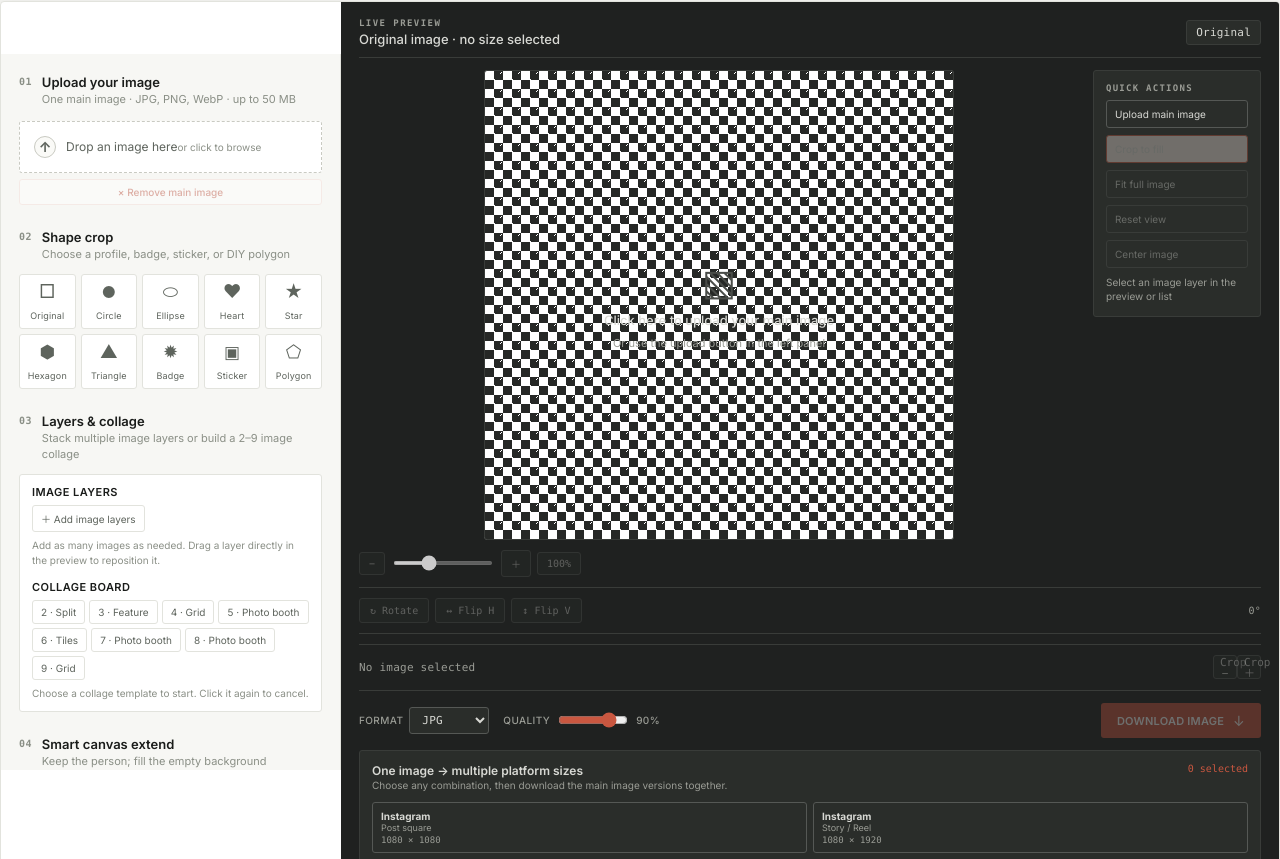
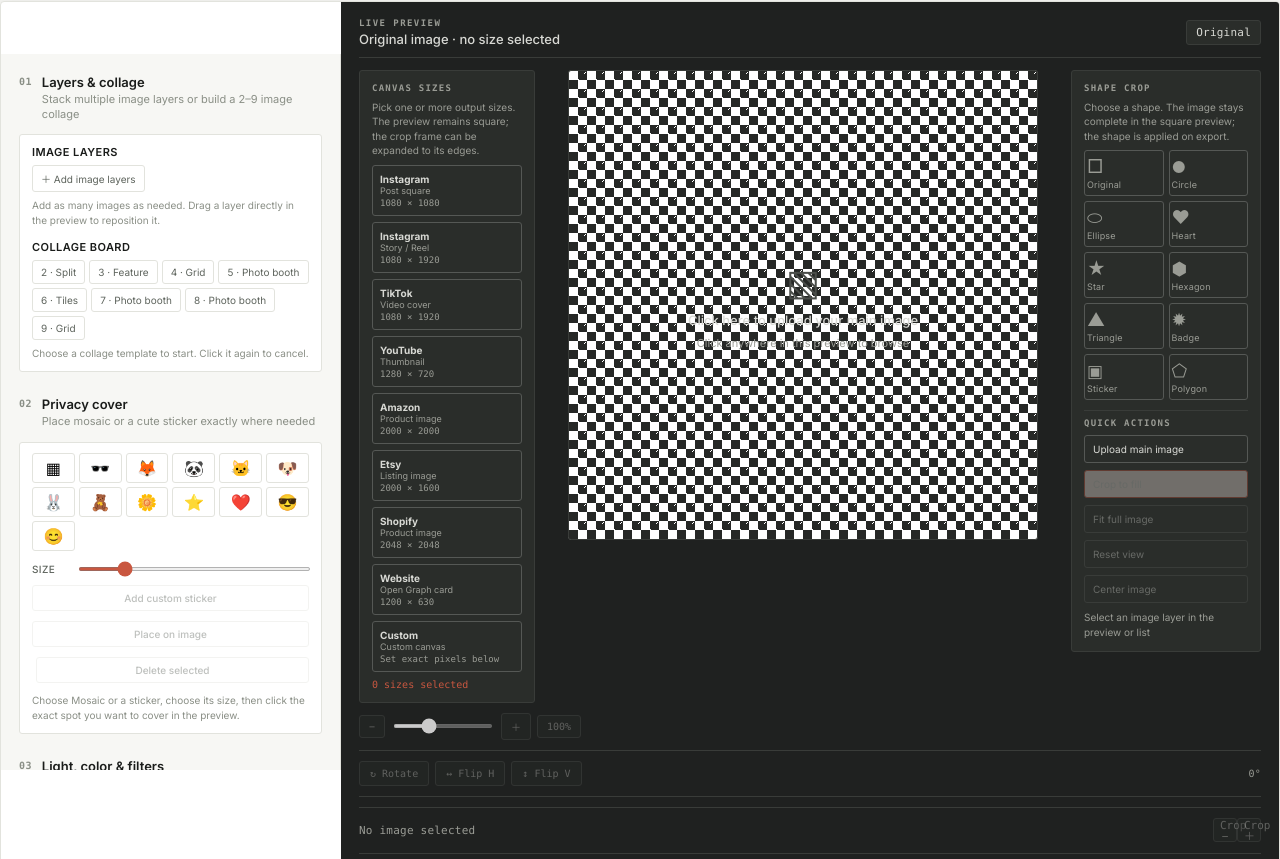
Before and after one commit to samzixiao/image-tools-site, a React (Vite) app: page / in a window 1280 px wide. Shown: the part 301-1160 px from the top of the page. Built offline with nearby package versions, Linux system fonts and the light colour scheme; a web font is replaced by a local one.

Commit message:
Refine preview layout and upload workflow

```diff
--- a/src/App.css
+++ b/src/App.css
@@ -431,7 +431,7 @@
 }
 .preview-workarea {
   display: grid;
-  grid-template-columns: minmax(0, 1fr) 168px;
+  grid-template-columns: 176px minmax(0, 1fr) 190px;
   gap: 14px;
   align-items: start;
 }
@@ -524,6 +524,23 @@
   border: 2px solid #e77967;
   box-shadow: inset 0 0 0 1px #ffffff88;
   pointer-events: none;
+}
+.preview-remove-main {
+  position: absolute;
+  z-index: 25;
+  top: 10px;
+  right: 10px;
+  border: 1px solid #ffffff66;
+  border-radius: var(--r-md);
+  padding: 6px 8px;
+  background: #111513cc;
+  color: #fff;
+  font: 10px var(--font-mono);
+  cursor: pointer;
+}
+.preview-remove-main:hover {
+  border-color: var(--accent);
+  background: var(--accent);
 }
 .empty {
   display: flex;
@@ -1782,6 +1799,10 @@ footer {
   height: 1em;
   object-fit: contain;
 }
+.privacy-sticker-preview.selected {
+  outline: 2px solid var(--accent);
+  outline-offset: 2px;
+}
 .sticker-resize-handle {
   position: absolute;
   right: -11px;
@@ -1825,17 +1846,19 @@ footer {
   display: grid;
   place-items: center;
   transform: translate(-50%, -50%);
-  border: 2px solid #fff8;
+  border: 2px solid var(--accent);
   border-radius: 8%;
-  color: #fff;
+  color: var(--accent);
   font-family: Arial, sans-serif;
   font-size: 42px !important;
   line-height: 1;
-  background:
-    linear-gradient(90deg, #76818bcc 50%, transparent 50%) 0 0 / 14px 14px,
-    linear-gradient(#5f6974cc 50%, #88929dcc 50%) 0 0 / 14px 14px;
-  box-shadow: 0 1px 4px #0005;
+  background: transparent;
+  box-shadow: none;
   pointer-events: none;
+}
+.privacy-mask-preview.selected {
+  border-color: var(--accent-hover);
+  box-shadow: 0 0 0 2px var(--accent-soft);
 }
 .canvas-zoom {
   position: absolute;
@@ -1893,6 +1916,87 @@ footer {
   border: 1px solid var(--border-dark);
   border-radius: var(--r-md);
   background: var(--bg-workspace-soft);
+}
+.preview-size-tools {
+  min-width: 0;
+  display: grid;
+  gap: 7px;
+  align-content: start;
+  padding: 12px;
+  border: 1px solid var(--border-dark);
+  border-radius: var(--r-md);
+  background: var(--bg-workspace-soft);
+}
+.preview-size-tools > b,
+.preview-shape-selector > b {
+  color: var(--text-on-dark-muted);
+  font: 600 9px var(--font-mono);
+  letter-spacing: .14em;
+}
+.preview-size-tools > small,
+.preview-shape-selector > small {
+  color: var(--text-on-dark-muted);
+  font-size: 10px;
+  line-height: 1.45;
+}
+.preview-size-tools .batch-options {
+  grid-template-columns: 1fr;
+  margin-top: 0;
+}
+.preview-size-tools .batch-option {
+  padding: 7px;
+}
+.preview-size-count {
+  color: var(--accent);
+  font: 10px var(--font-mono);
+}
+.preview-shape-selector {
+  display: grid;
+  gap: 7px;
+  padding-bottom: 10px;
+  border-bottom: 1px solid var(--border-dark);
+}
+.preview-side-tools .shape-grid {
+  grid-template-columns: repeat(2, minmax(0, 1fr));
+  gap: 5px;
+  margin: 0;
+}
+.preview-side-tools .shape {
+  min-width: 0;
+  padding: 5px 2px 4px;
+  background: transparent;
+  border-color: var(--border-dark-strong);
+  color: var(--text-on-dark-muted);
+}
+.preview-side-tools .shape:hover,
+.preview-side-tools .shape.active,
+.preview-side-tools .shape.active:hover {
+  border-color: var(--accent);
+  background: var(--accent-soft);
+  color: var(--accent);
+}
+.preview-side-tools .shape small {
+  color: inherit;
+}
+.preview-side-tools .polygon-panel {
+  margin: 0;
+  padding: 7px;
+  border-color: var(--border-dark);
+  background: transparent;
+}
+.preview-side-tools .polygon-panel > b,
+.preview-side-tools .polygon-panel small {
+  color: var(--text-on-dark-muted);
+}
+.preview-side-tools .polygon-panel > div {
+  flex-wrap: wrap;
+}
+.preview-side-tools .polygon-panel button {
+  flex: 1 1 70px;
+  padding: 5px;
+  border-color: var(--border-dark-strong);
+  background: transparent;
+  color: var(--text-on-dark-muted);
 }
 .preview-side-tools > b {
   color: var(--text-on-dark-muted);
@@ -2570,11 +2674,21 @@ footer {
     min-height: auto;
   }
   .preview-workarea {
-    display: block;
+    display: flex;
+    flex-direction: column;
+  }
+  .preview-size-tools {
+    order: 0;
+    width: 100%;
+  }
+  .preview-workarea > .stage {
+    order: 1;
   }
   .preview-side-tools {
+    order: 2;
     grid-template-columns: repeat(2, minmax(0, 1fr));
     margin-top: 10px;
+    width: 100%;
   }
   .preview-side-tools > b,
   .preview-side-tools small {
--- a/src/App.tsx
+++ b/src/App.tsx
@@ -350,8 +350,8 @@ function App() {
     y: number;
     position: DimensionMarker["labelPosition"];
   } | null>(null);
-  const [expandMode, setExpandMode] = useState<ExpandMode>("none"),
-    [expandStrength, setExpandStrength] = useState(35),
+  const [expandMode] = useState<ExpandMode>("none"),
+    [expandStrength] = useState(35),
     [privacySticker, setPrivacySticker] = useState(""),
     [stickerSize, setStickerSize] = useState(16),
     [placingSticker, setPlacingSticker] = useState(false);
@@ -1018,7 +1018,6 @@ function App() {
     setCollageTemplateId(null);
     collageUploadStartRef.current = null;
     setCollageUploadStart(null);
-    setExpandMode("none");
     setPrivacySticker("");
     setPrivacyCovers([]);
     setSelectedCoverId(null);
@@ -1749,19 +1748,6 @@ function App() {
         </section>
         <section className="workspace" id="tool">
           <aside className="controls">
-            <Step
-              n="01"
-              title="Upload your image"
-              sub="One main image · JPG, PNG, WebP · up to 50 MB"
-            />
-            <button
-              className="upload"
-              onClick={() => fileInput.current?.click()}
-            >
-              <b>↑</b>Drop an image here
-              <br />
-              <small>or click to browse</small>
-            </button>
             <input
               ref={fileInput}
               type="file"
@@ -1773,61 +1759,8 @@ function App() {
                 event.target.value = "";
               }}
             />
-            {fileName && (
-              <p className="file">
-                ✓ {fileName}{" "}
-                <span>
-                  {natural.width} × {natural.height}px
-                </span>
-              </p>
-            )}
-            <button className="clear-main-image" disabled={!url} onClick={removeBaseImage}>× Remove main image</button>
             <Step
-              n="02"
-              title="Shape crop"
-              sub="Choose a profile, badge, sticker, or DIY polygon"
-            />
-            <div className="shape-grid">
-              {shapes.map((item) => (
-                <button
-                  className={shape === item && item !== "original" ? "shape active" : "shape"}
-                  key={item}
-                  onClick={() => setShape(shape === item ? "original" : item)}
-                >
-                  <span className={`shape-icon ${item}`}>
-                    {shapeSymbol[item]}
-                  </span>
-                  <small>{item[0].toUpperCase() + item.slice(1)}</small>
-                </button>
-              ))}
-            </div>
-            {shape === "polygon" && (
-              <div className="polygon-panel">
-                <b>DIY polygon · {polygonPoints.length}/30 points</b>
-                <div>
-                  <button
-                    className={addingPolygonPoint ? "active" : ""}
-                    onClick={() => setAddingPolygonPoint(true)}
-                    disabled={polygonPoints.length >= 30}
-                  >
-                    {addingPolygonPoint ? "Click the preview…" : "＋ Add point"}
-                  </button>
-                  <button
-                    onClick={() =>
-                      {
-                        setPolygonPoints(defaultPolygonPoints);
-                        setAddingPolygonPoint(false);
-                      }
-                    }
-                  >
-                    Restore original shape
-                  </button>
-                </div>
-                <small>Drag any orange point in the preview to reshape it.</small>
-              </div>
-            )}
-            <Step
-              n="03"
+              n="01"
               title="Layers & collage"
               sub="Stack multiple image layers or build a 2–9 image collage"
             />
@@ -1879,46 +1812,7 @@ function App() {
               </div>
             </div>
             <Step
-              n="04"
-              title="Smart canvas extend"
-              sub="Keep the person; fill the empty background"
-            />
-            <div className="expand-panel">
-              <select
-                value={expandMode}
-                onChange={(event) => {
-                  setExpandMode(event.target.value as ExpandMode);
-                  if (event.target.value !== "none") setMode("fit");
-                }}
-              >
-                <option value="none">No extension</option>
-                <option value="blur">Blurred photo extension</option>
-                <option value="mirror">Mirrored photo extension</option>
-                <option value="gradient">Gradient extension</option>
-                <option value="solid">Solid-color extension</option>
-              </select>
-              {(expandMode === "blur" || expandMode === "mirror") && (
-                <label>
-                  Softness{" "}
-                  <input
-                    type="range"
-                    min="8"
-                    max="90"
-                    value={expandStrength}
-                    onChange={(event) =>
-                      setExpandStrength(Number(event.target.value))
-                    }
-                  />{" "}
-                  <b>{expandStrength}</b>
-                </label>
-              )}
-              <small>
-                Fits the original photo on top of an extended background. It
-                does not invent missing scenery.
-              </small>
-            </div>
-            <Step
-              n="05"
+              n="02"
               title="Privacy cover"
               sub="Place mosaic or a cute sticker exactly where needed"
             />
@@ -2011,7 +1905,7 @@ function App() {
               </small>
             </div>
             <Step
-              n="06"
+              n="03"
               title="Light, color & filters"
               sub="Non-destructive browser adjustments"
             />
@@ -2102,7 +1996,7 @@ function App() {
               </button>
             </div>
             <Step
-              n="07"
+              n="04"
               title="Text, watermark & canvas"
               sub="Add a caption, background, or border"
             />
@@ -2261,7 +2155,7 @@ function App() {
               Reset all edits
             </button>
             <Step
-              n="08"
+              n="05"
               title="Product details"
               sub="Add movable bilingual dimension markers and a text layer"
             />
@@ -2415,7 +2309,7 @@ function App() {
               </small>
             </div>
             <Step
-              n="09"
+              n="06"
               title="Fit & export"
               sub="Choose crop or keep the full image"
             />
@@ -2447,6 +2341,51 @@ function App() {
               </b>
             </div>
             <div className="preview-workarea">
+            <aside className="preview-size-tools" aria-label="Canvas size selection">
+              <b>CANVAS SIZES</b>
+              <small>Pick one or more output sizes. The preview remains square; the crop frame can be expanded to its edges.</small>
+              <div className="batch-options">
+                {presets.map((item) => {
+                  const selected = batchPresetIds.includes(item.id);
+                  return (
+                    <button
+                      key={item.id}
+                      type="button"
+                      className={selected ? "batch-option active" : "batch-option"}
+                      aria-pressed={selected}
+                      onClick={() => toggleBatchPreset(item)}
+                    >
+                      <b>{item.group}</b>
+                      <span>{item.en}</span>
+                      <small>{item.width} × {item.height}</small>
+                    </button>
+                  );
+                })}
+                <button
+                  type="button"
+                  className={sizeSelected && preset.id === "custom" ? "batch-option active" : "batch-option"}
+                  onClick={() => {
+                    if (sizeSelected && preset.id === "custom") setSizeSelected(false);
+                    else {
+                      setBatchPresetIds([]);
+                      choosePreset({ id: "custom", group: "Custom", name: "自定义尺寸", en: "Custom size", width: custom.width, height: custom.height });
+                    }
+                  }}
+                >
+                  <b>Custom</b>
+                  <span>Custom canvas</span>
+                  <small>Set exact pixels below</small>
+                </button>
+              </div>
+              {preset.id === "custom" && (
+                <div className="batch-custom-size">
+                  <label>Width <input type="number" value={custom.width} onChange={(event) => setCustom({ ...custom, width: Number(event.target.value) })} /></label>
+                  <b>×</b>
+                  <label>Height <input type="number" value={custom.height} onChange={(event) => setCustom({ ...custom, height: Number(event.target.value) })} /></label>
+                </div>
+              )}
+              <span className="preview-size-count">{batchPresetIds.length} size{batchPresetIds.length === 1 ? "" : "s"} selected</span>
+            </aside>
             <div
               className={drag || frameDrag || polygonDrag !== null || markerDrag || markerLabelDrag || markerResizeDrag || textDrag || textResizeDrag || layerDrag || layerResizeDrag || collageResizeDrag || collageDrag ? "stage is-dragging" : "stage"}
               style={{
@@ -2483,6 +2422,20 @@ function App() {
                 setTextResizeDrag(null);
               }}
             >
+              {url && (
+                <button
+                  className="preview-remove-main"
+                  type="button"
+                  aria-label="Remove main image from preview"
+                  onPointerDown={(event) => event.stopPropagation()}
+                  onClick={(event) => {
+                    event.stopPropagation();
+                    removeBaseImage();
+                  }}
+                >
+                  × Remove image
+                </button>
+              )}
               {url || selectedCollageTemplate ? (
                 <>
                   {url && (expandMode === "blur" || expandMode === "mirror") && (
@@ -2706,8 +2659,8 @@ function App() {
                       key={cover.id}
                       className={
                         cover.kind === "mosaic"
-                          ? "privacy-mask-preview mosaic-mask-preview editable"
-                          : "privacy-sticker-preview editable"
+                          ? `privacy-mask-preview mosaic-mask-preview editable${selectedCoverId === cover.id ? " selected" : ""}`
+                          : `privacy-sticker-preview editable${selectedCoverId === cover.id ? " selected" : ""}`
                       }
                       onPointerDown={(event) => beginStickerDrag(event, cover)}
                       onClick={(event) => {
@@ -2720,14 +2673,10 @@ function App() {
                         fontSize: `${cover.size}cqw`,
                         width: cover.kind === "mosaic" ? `${cover.size}%` : undefined,
                         height: cover.kind === "mosaic" ? `${cover.size}%` : undefined,
-                        outline:
-                          selectedCoverId === cover.id
-                            ? "2px solid #e86f5c"
-                            : undefined,
                       }}
                     >
                       {cover.kind === "mosaic" ? (
-                        "▦"
+                        null
                       ) : cover.kind.startsWith("blob:") ? (
                         <img src={cover.kind} alt="Custom privacy sticker" />
                       ) : (
@@ -2762,11 +2711,55 @@ function App() {
                   <input className="stage-upload-input" type="file" accept="image/*" aria-label="Upload main image in preview" onPointerDown={(event) => event.stopPropagation()} onChange={(event: ChangeEvent<HTMLInputElement>) => { loadFile(event.target.files?.[0]); event.target.value = ""; }} />
                   <b>▧</b>
                   <strong>Click here to upload your main image</strong>
-                  <small>Or use the upload button in the left panel</small>
+                  <small>Click anywhere in this preview to browse</small>
                 </label>
               )}
             </div>
-            <aside className="preview-side-tools" aria-label="Quick preview actions">
+            <aside className="preview-side-tools" aria-label="Shape and preview actions">
+              <div className="preview-shape-selector">
+                <b>SHAPE CROP</b>
+                <small>Choose a shape. The image stays complete in the square preview; the shape is applied on export.</small>
+                <div className="shape-grid">
+                  {shapes.map((item) => (
+                    <button
+                      className={shape === item && item !== "original" ? "shape active" : "shape"}
+                      key={item}
+                      type="button"
+                      onClick={() => setShape(shape === item ? "original" : item)}
+                    >
+                      <span className={`shape-icon ${item}`}>
+                        {shapeSymbol[item]}
+                      </span>
+                      <small>{item[0].toUpperCase() + item.slice(1)}</small>
+                    </button>
+                  ))}
+                </div>
+                {shape === "polygon" && (
+                  <div className="polygon-panel">
+                    <b>DIY polygon · {polygonPoints.length}/30 points</b>
+                    <div>
+                      <button
+                        className={addingPolygonPoint ? "active" : ""}
+                        type="button"
+                        onClick={() => setAddingPolygonPoint(true)}
+                        disabled={polygonPoints.length >= 30}
+                      >
+                        {addingPolygonPoint ? "Click the preview…" : "＋ Add point"}
+                      </button>
+                      <button
+                        type="button"
+                        onClick={() => {
+                          setPolygonPoints(defaultPolygonPoints);
+                          setAddingPolygonPoint(false);
+                        }}
+                      >
+                        Restore
+                      </button>
+                    </div>
+                    <small>Drag orange points in the preview to reshape it.</small>
+                  </div>
+                )}
+              </div>
               <b>QUICK ACTIONS</b>
               <button type="button" onClick={() => fileInput.current?.click()}>Upload main image</button>
               <button type="button" className={mode === "crop" ? "active" : ""} onClick={() => setMode("crop")} disabled={!url}>Crop to fill</button>
@@ -2869,51 +2862,11 @@ function App() {
             <div className="platform-batch" aria-label="Batch platform export">
               <div className="platform-batch-head">
                 <div>
-                  <strong>One image → multiple platform sizes</strong>
-                  <small>Choose any combination, then download the main image versions together.</small>
+                  <strong>Batch export selected sizes</strong>
+                  <small>Choose sizes in the left canvas rail, then download the main image versions together.</small>
                 </div>
                 <span>{batchPresetIds.length} selected</span>
               </div>
-              <div className="batch-options">
-                {presets.map((item) => {
-                  const selected = batchPresetIds.includes(item.id);
-                  return (
-                    <button
-                      key={item.id}
-                      type="button"
-                      className={selected ? "batch-option active" : "batch-option"}
-                      aria-pressed={selected}
-                      onClick={() => toggleBatchPreset(item)}
-                    >
-                      <b>{item.group}</b>
-                      <span>{item.en}</span>
-                      <small>{item.width} × {item.height}</small>
-                    </button>
-                  );
-                })}
-                <button
-                  type="button"
-                  className={sizeSelected && preset.id === "custom" ? "batch-option active" : "batch-option"}
-                  onClick={() => {
-                    if (sizeSelected && preset.id === "custom") setSizeSelected(false);
-                    else {
-                      setBatchPresetIds([]);
-                      choosePreset({ id: "custom", group: "Custom", name: "自定义尺寸", en: "Custom size", width: custom.width, height: custom.height });
-                    }
-                  }}
-                >
-                  <b>Custom</b>
-                  <span>Custom canvas</span>
-                  <small>Set exact pixels below</small>
-                </button>
-              </div>
-              {preset.id === "custom" && (
-                <div className="batch-custom-size">
-                  <label>Width <input type="number" value={custom.width} onChange={(event) => setCustom({ ...custom, width: Number(event.target.value) })} /></label>
-                  <b>×</b>
-                  <label>Height <input type="number" value={custom.height} onChange={(event) => setCustom({ ...custom, height: Number(event.target.value) })} /></label>
-                </div>
-              )}
               <button className="batch-export" type="button" onClick={downloadBatch} disabled={!url || !batchPresetIds.length || batchExporting}>
                 {batchExporting ? "Preparing downloads…" : `Download ${batchPresetIds.length ? `${batchPresetIds.length} selected sizes` : "selected sizes"} ↓`}
               </button>
```
Also changed, not shown: scripts/editor-contract-check.mjs (+10 -1 lines).
